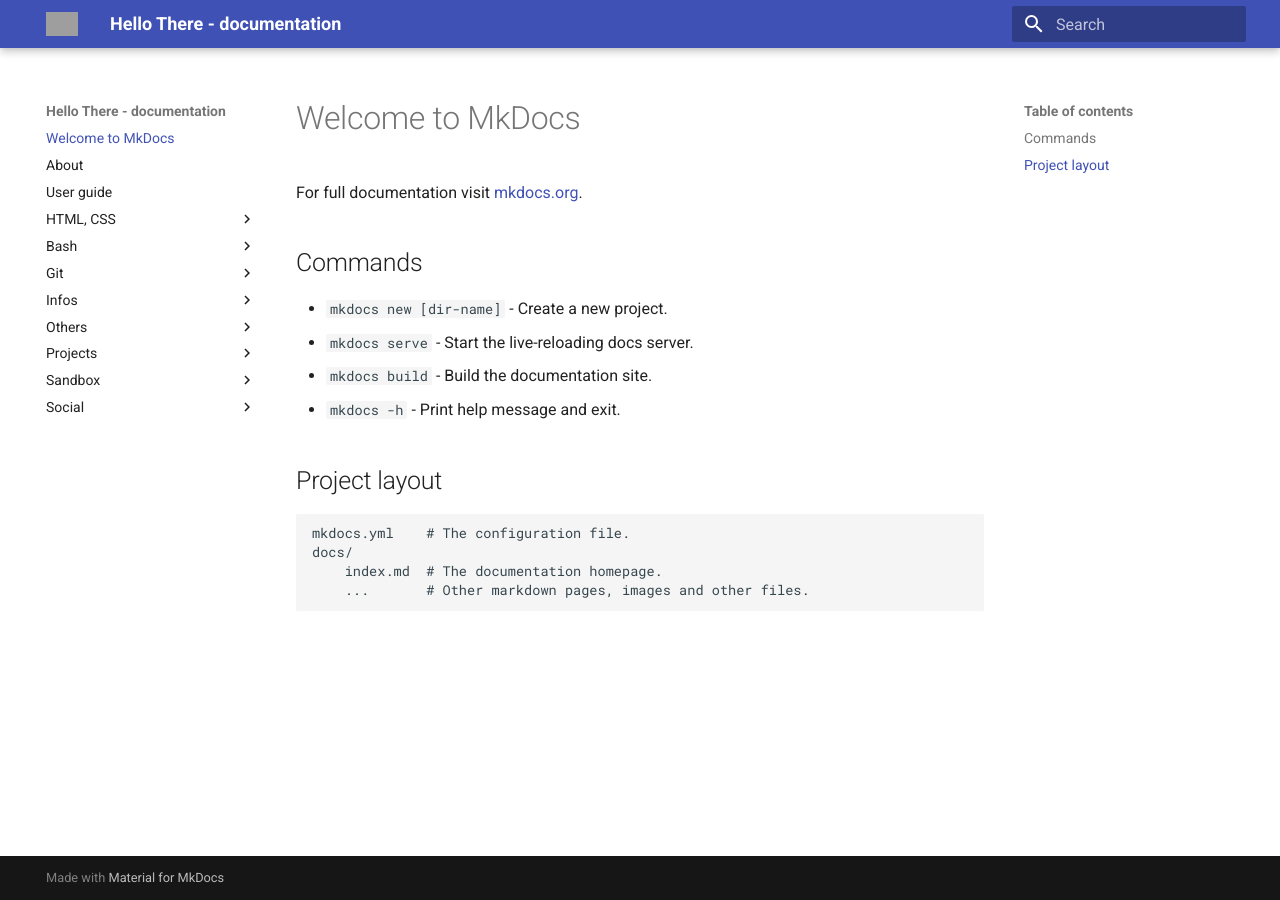
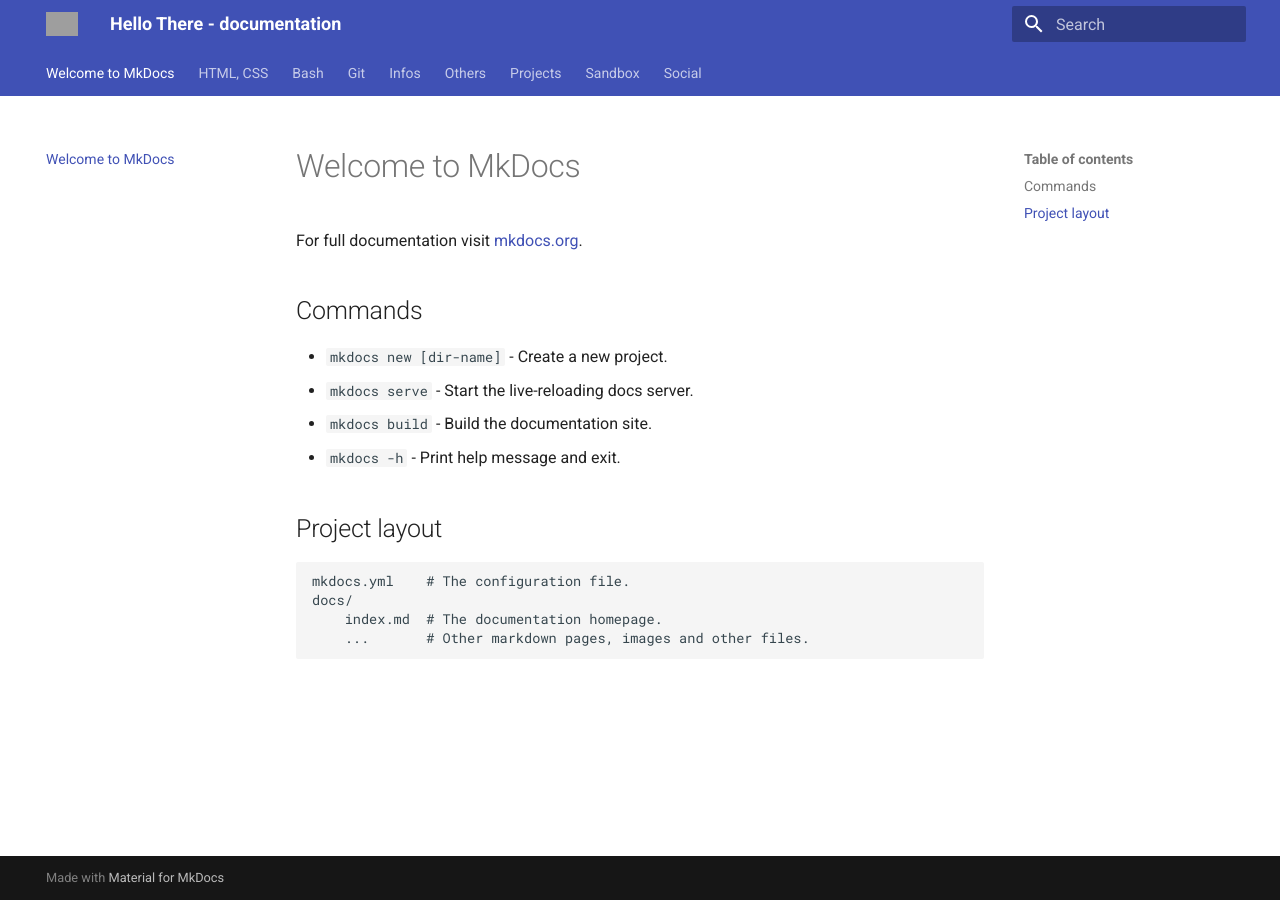
Before and after one commit to Z01-HelloThere/doc, an MkDocs documentation site: the page built from docs/index.md, in a window 1280 px wide. Built offline with MkDocs 1.6.1 and Material for MkDocs 9.7.7, drawn with Linux system fonts in a browser that asks for light colours; part of the change alters nothing that is shown; grey boxes are pictures that could not be loaded.

```diff
--- a/mkdocs.yml
+++ b/mkdocs.yml
@@ -4,8 +4,12 @@ site_description: Documentation for the students of Zone01 Promotion 2024
 theme:
   name: material
   logo: material/library
+  features:
+    - navigation.tabs
 not_in_nav: |
   /private.md
+  /about.md
+  /user-guide.md
 # ignore
 exclude_docs: |
   api-config.json    # A file with this name anywhere.
@@ -21,21 +25,12 @@ markdown_extensions:
       custom_fences:
         - name: mermaid
           class: mermaid
-          format: !!python/name:pymdownx.superfences.fence_code_format
+          format: !!python/name:mermaid2.fence_mermaid_custom
   - pymdownx.details
+  - pymdownx.tabbed:
+      alternate_style: true
 plugins:
   - search
   - toggle-sidebar
   - mermaid2
-  # - mermaid2:
-  #   version: '9.4.3' # only works with version < 10
-  #   arguments:
-  #     theme: 'dark'
-  #     themeVariables:
-  #       primaryColor: '#BB2528'
-  #       primaryTextColor: '#fff'
-  #       primaryBorderColor: '#7C0000'
-  #       lineColor: '#F8B229'
-  #       secondaryColor: '#006100'
-  #       tertiaryColor: '#fff'
   # - navigation.tabs
```
Also changed, not shown: requirements.txt (added, +9 -0 lines), 1 other file.
